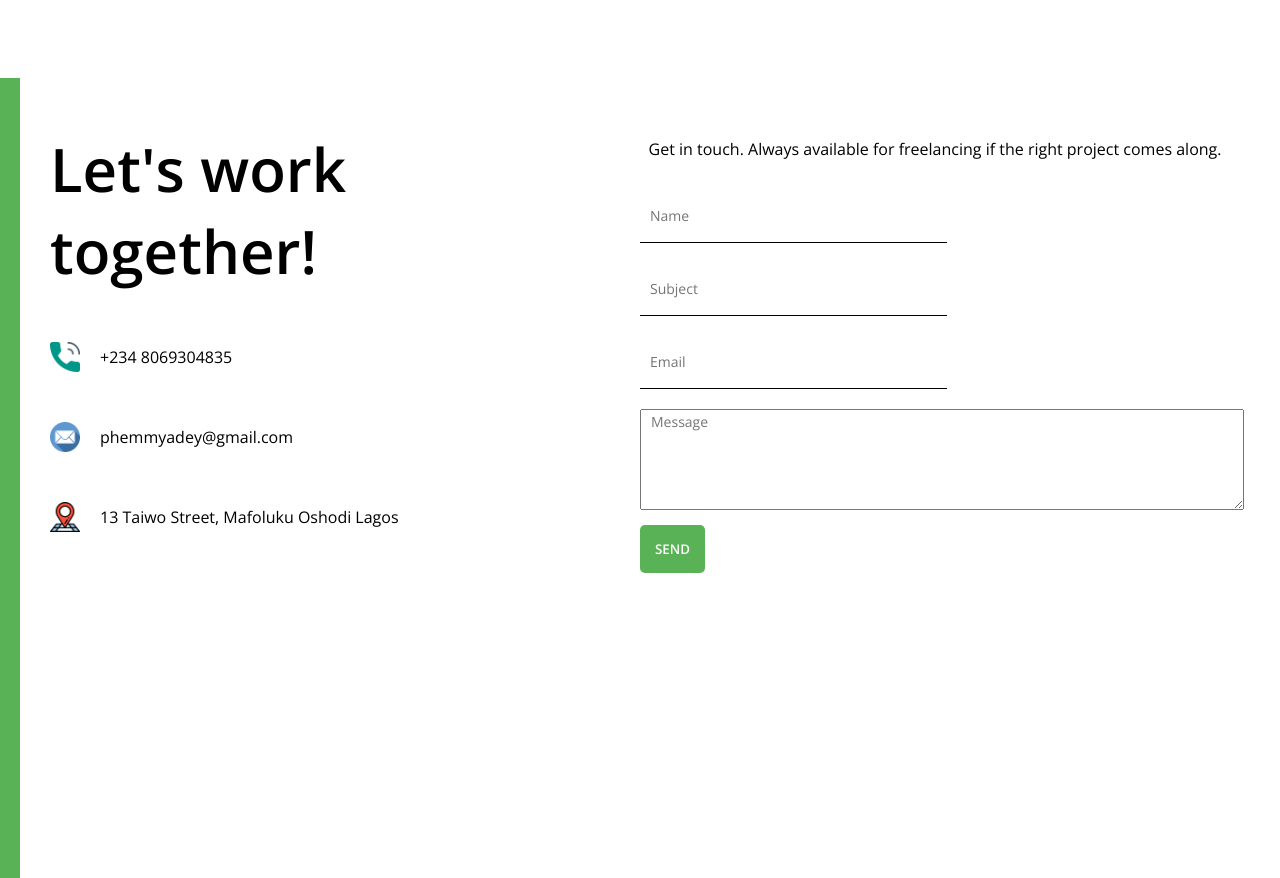
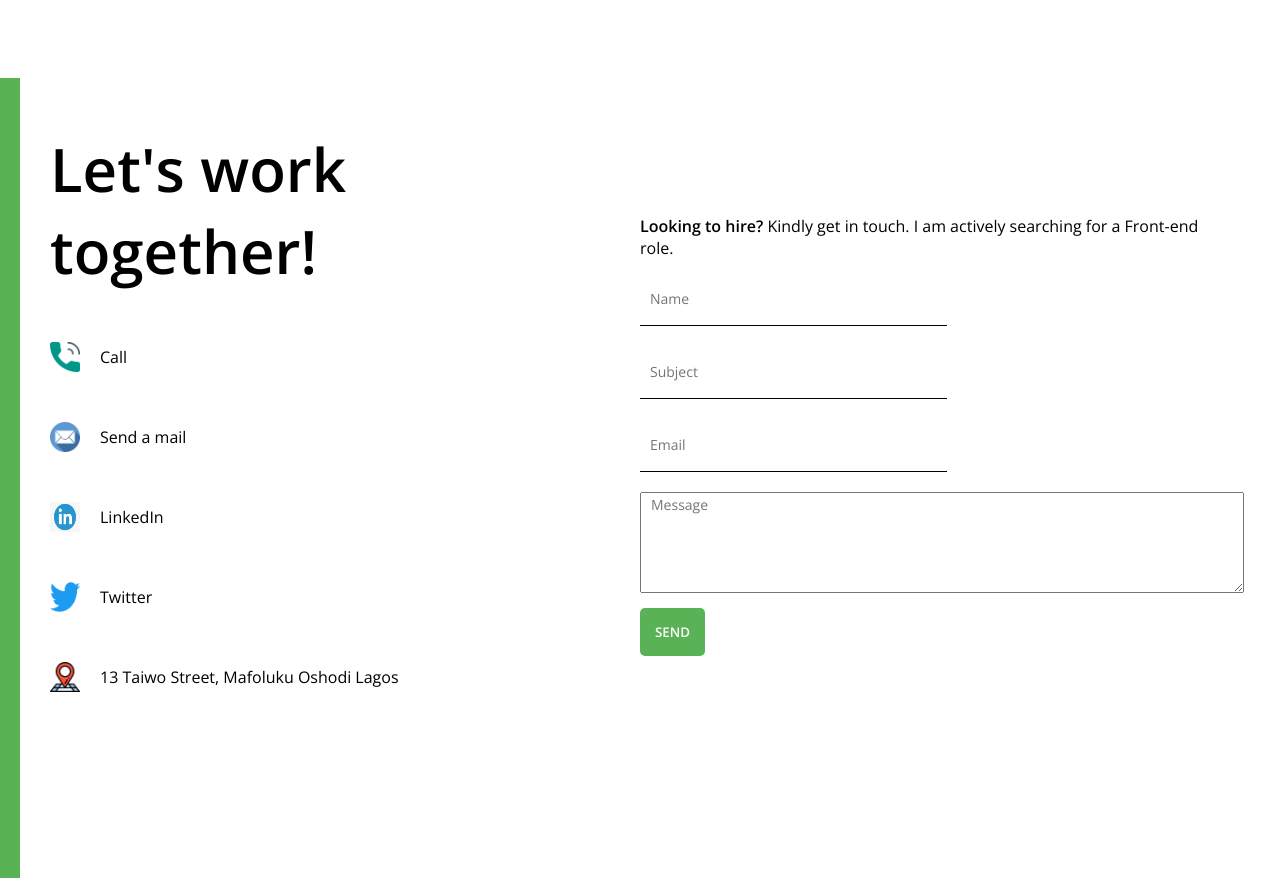
Before and after one commit to Spiritman90/My-Porfolio, a React (Create React App) app: page / in a window 1280 px wide. Shown: the part 2920-3798 px from the top of the page. Built offline with nearby package versions, Linux system fonts and the light colour scheme; a web font is replaced by a local one.

Commit message:
worked on links and logos

```diff
--- a/src/components/contact/Contact.js
+++ b/src/components/contact/Contact.js
@@ -2,6 +2,8 @@ import "./contact.css";
 import Phone from "../../img/phone.png";
 import Email from "../../img/email.png";
 import Address from "../../img/address.png";
+import linkedin from "../../img/linkedin.jpeg";
+import twitter from "../../img/twitter.webp";
 import { useContext, useRef, useState, useEffect } from "react";
 import emailjs from "emailjs-com";
 import { ThemeContext } from "../../context";
@@ -60,11 +62,68 @@ const Contact = () => {
           <div className='c-info'>
             <div className='c-info-item'>
               <img src={Phone} alt='' className='c-icon' />
-              +234 8069304835
+              <a
+                href='tel:+23469304835'
+                target='_blank'
+                rel='noreferrer'
+                className='contact-link'
+                style={{
+                  textDecoration: "none",
+                  color: darkMode ? "#fff" : "black",
+                }}
+              >
+                Call
+              </a>
+            </div>
+            <div className='c-info-item '>
+              <img className='c-icon' src={Email} alt='email' />
+
+              <a
+                href='mailto:phemmyadey@gmail.com'
+                target='_blank'
+                rel='noreferrer'
+                className='contact-link'
+                style={{
+                  textDecoration: "none",
+                  color: darkMode ? "#fff" : "black",
+                }}
+              >
+                Send a mail
+              </a>
             </div>
             <div className='c-info-item'>
-              <img className='c-icon' src={Email} alt='' />
-              phemmyadey@gmail.com
+              <img className='c-icon' src={linkedin} alt='email' />
+              <p>
+                <a
+                  href='https://www.linkedin.com/in/adewole-oluwafemi-1313a622b/'
+                  target='_blank'
+                  rel='noreferrer'
+                  className='contact-link'
+                  style={{
+                    textDecoration: "none",
+                    color: darkMode ? "#fff" : "black",
+                  }}
+                >
+                  LinkedIn
+                </a>
+              </p>
+            </div>
+            <div className='c-info-item'>
+              <img className='c-icon' src={twitter} alt='email' />
+              <p>
+                <a
+                  href='https://twitter.com/phemmypete'
+                  target='_blank'
+                  rel='noreferrer'
+                  className='contact-link'
+                  style={{
+                    textDecoration: "none",
+                    color: darkMode ? "#fff" : "black",
+                  }}
+                >
+                  Twitter
+                </a>
+              </p>
             </div>
 
             <div className='c-info-item'>
@@ -75,15 +134,20 @@ const Contact = () => {
         </div>
         <div className='c-right'>
           <p className='c-desc'>
-            <b></b> Get in touch. Always available for freelancing if the right
-            project comes along.
+            <b>Looking to hire?</b> Kindly get in touch. I am actively searching
+            for a Front-end role.
           </p>
           <form ref={formRef} onSubmit={handleSubmit}>
             <input
-              style={{ backgroundColor: darkMode && "#333", color: "white" }}
+              style={{
+                backgroundColor: darkMode && "#333",
+                color: darkMode ? "#fff" : "black",
+              }}
               type='text'
               placeholder='Name'
               name='user_name'
+              autoComplete='off'
+              className='contact-input'
               value={formData.name}
               onChange={(e) =>
                 setformData((prev) => ({ ...prev, name: e.target.value }))
@@ -92,31 +156,43 @@ const Contact = () => {
             <input
               style={{
                 backgroundColor: darkMode && "#333",
-                color: "white",
+                color: darkMode ? "#fff" : "black",
               }}
               type='text'
               placeholder='Subject'
               name='user_subject'
+              autoComplete='off'
+              className='contact-input'
               value={formData.subject}
               onChange={(e) =>
                 setformData((prev) => ({ ...prev, subject: e.target.value }))
               }
             />
             <input
-              style={{ backgroundColor: darkMode && "#333", color: "white" }}
+              style={{
+                backgroundColor: darkMode && "#333",
+                color: darkMode ? "#fff" : "black",
+              }}
               type='email'
               placeholder='Email'
               name='user_email'
+              autoComplete='off'
+              className='contact-input'
               value={formData.email}
               onChange={(e) =>
                 setformData((prev) => ({ ...prev, email: e.target.value }))
               }
             />
             <textarea
-              style={{ backgroundColor: darkMode && "#333", color: "white" }}
+              style={{
+                backgroundColor: darkMode && "#333",
+                color: darkMode ? "#fff" : "black",
+              }}
               rows='5'
               placeholder='Message'
               name='message'
+              autoComplete='off'
+              className='contact-input'
               value={formData.message}
               onChange={(e) =>
                 setformData((prev) => ({ ...prev, message: e.target.value }))
--- a/src/components/contact/contact.css
+++ b/src/components/contact/contact.css
@@ -38,6 +38,7 @@
   margin: 50px 0px;
   font-weight: 300;
   width: 70%;
+  cursor: pointer;
 }
 
 .c-icon {
@@ -48,6 +49,7 @@
 
 .c-desc {
   font-weight: 200;
+  margin-bottom: -1rem;
 }
 
 form {
@@ -62,6 +64,7 @@ input {
   margin: 10px 0px;
   font-size: 14px;
   padding-left: 10px;
+  outline: none;
 }
 
 textarea {
@@ -69,6 +72,7 @@ textarea {
   margin: 10px 0px;
   font-size: 14px;
   padding-left: 10px;
+  outline: none;
 }
 
 button {
@@ -79,6 +83,10 @@ button {
   font-weight: 700;
   cursor: pointer;
   border-radius: 5px;
+}
+
+button:hover {
+  filter: brightness(90%);
 }
 
 .alert {
```
Also changed, not shown: src/img/linkedin.jpeg (added), src/img/twitter.webp (added).
